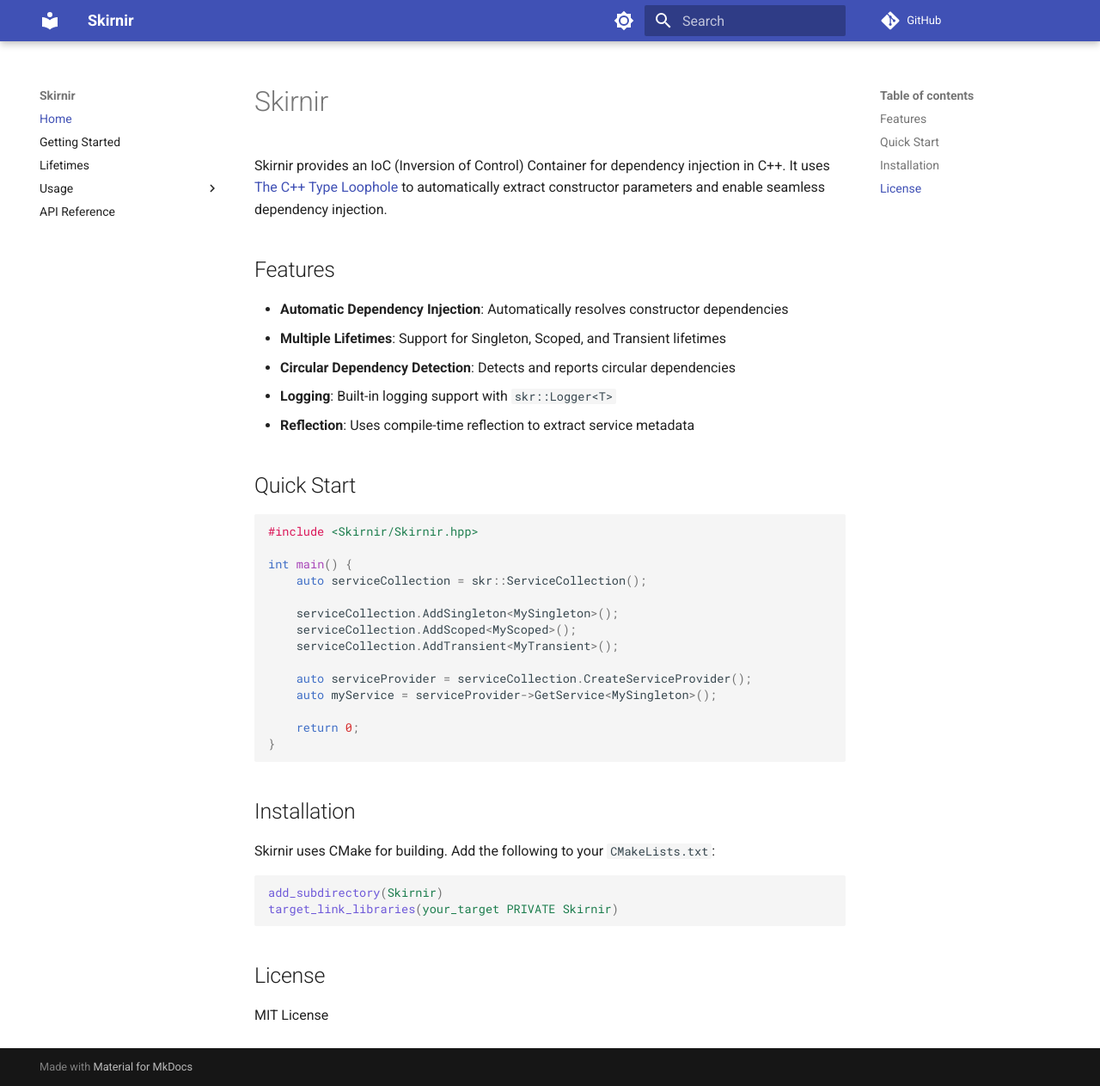
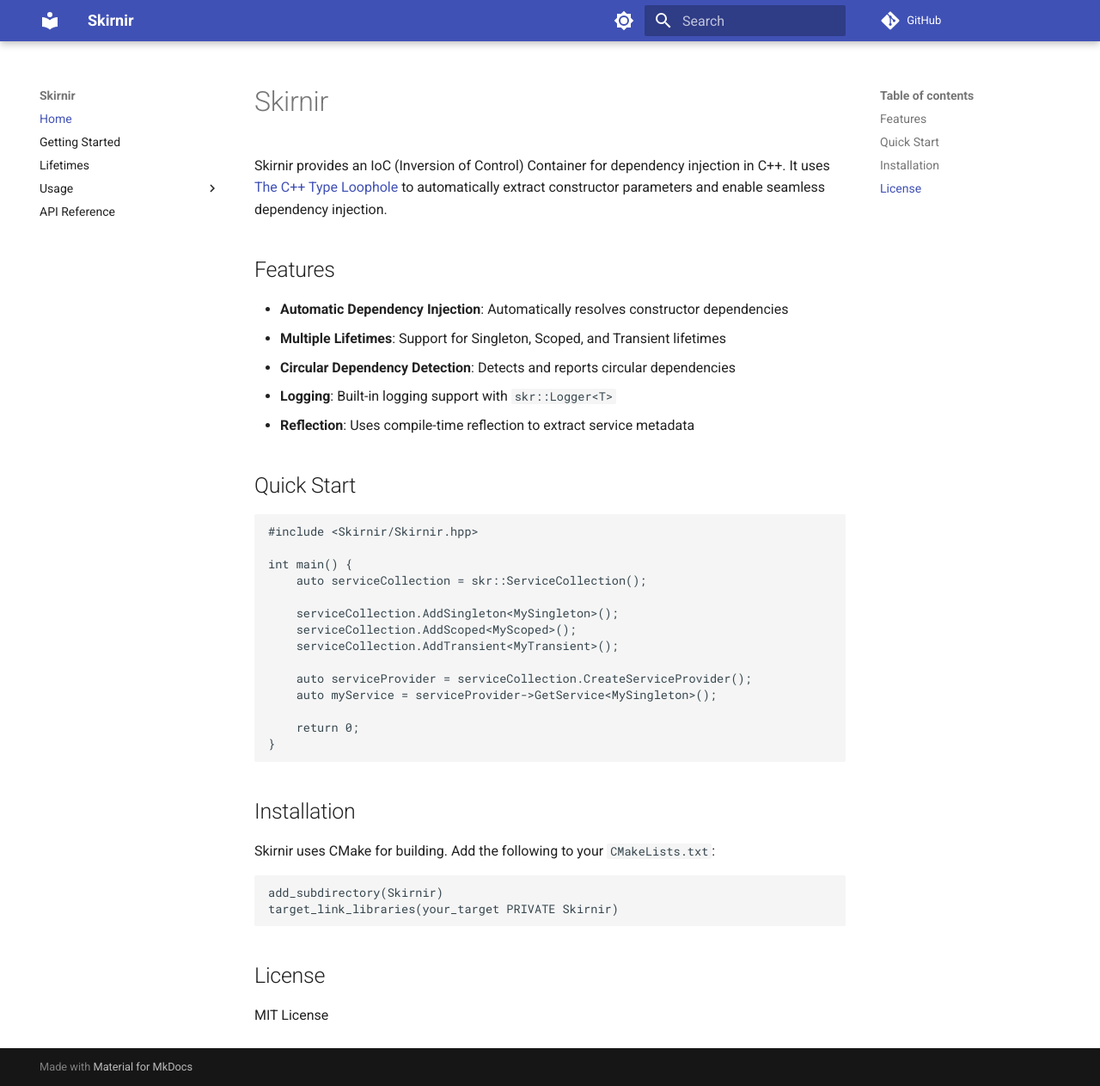
Before and after one commit to gilmar-sales/Skirnir, an MkDocs documentation site: the page built from docs/index.md, in a window 1280 px wide and 1263 px high. Shown: the whole window at 86% size. Built offline with MkDocs 1.6.1 and Material for MkDocs 9.7.7, drawn with Linux system fonts in a browser that asks for light colours; comment, search, counter and statistics services are not loaded.

Commit message:
chore(docs): remove pymdownx markdown extensions from configuration

```diff
--- a/mkdocs.yml
+++ b/mkdocs.yml
@@ -19,10 +19,6 @@
         name: Switch to light mode
 
 markdown_extensions:
-  - pymdownx.highlight:
-      anchor_lvl: 1
-  - pymdownx.details
-  - pymdownx.superfences
   - admonition
   - toc:
       permalink: true
```
